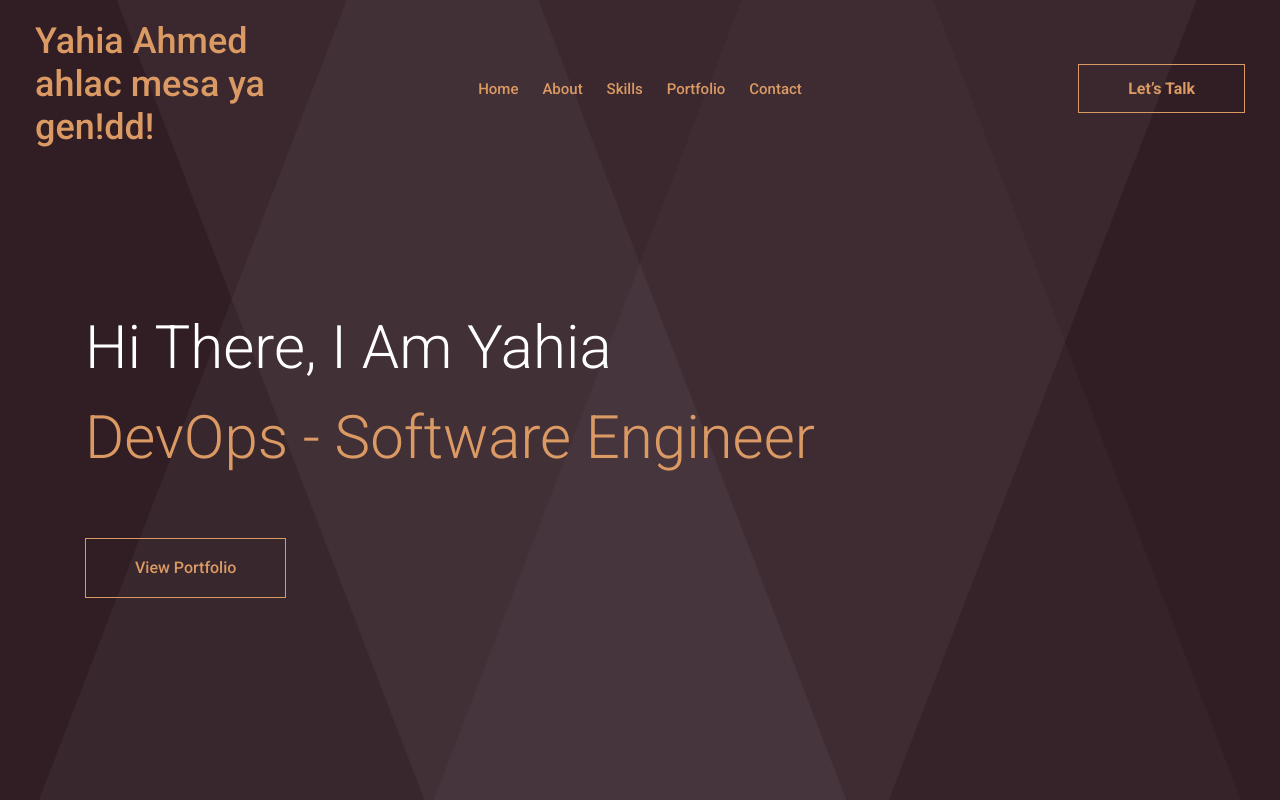
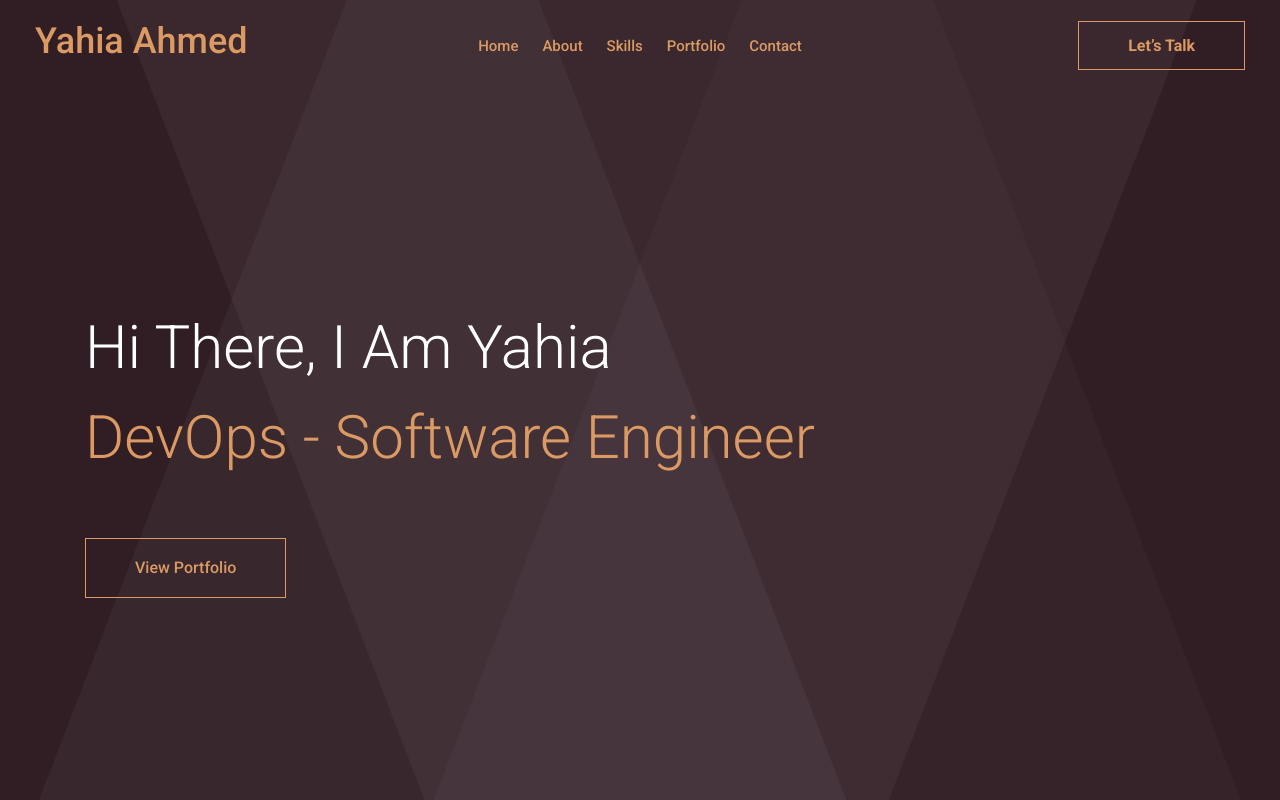
Before and after one commit to yahias123hawkyy/node_hosting_on_EC2, a plain HTML site: page front-end/jony-master/index.html in a window 1280 px wide. Shown: the top 800 px of the page. Drawn offline with nearby package versions, Linux system fonts and the light colour scheme.

Commit message:
deploy to server v3

```diff
--- a/front-end/jony-master/index.html
+++ b/front-end/jony-master/index.html
@@ -45,7 +45,7 @@
                                 <div class="logo">
                                     <a href="index.html">
                                         <h1 style="color:#db9a64">
-                                            Yahia Ahmed ahlac mesa ya gen!dd!
+                                            Yahia Ahmed
                                         </h1>
                                     </a>
                                 </div>
```
